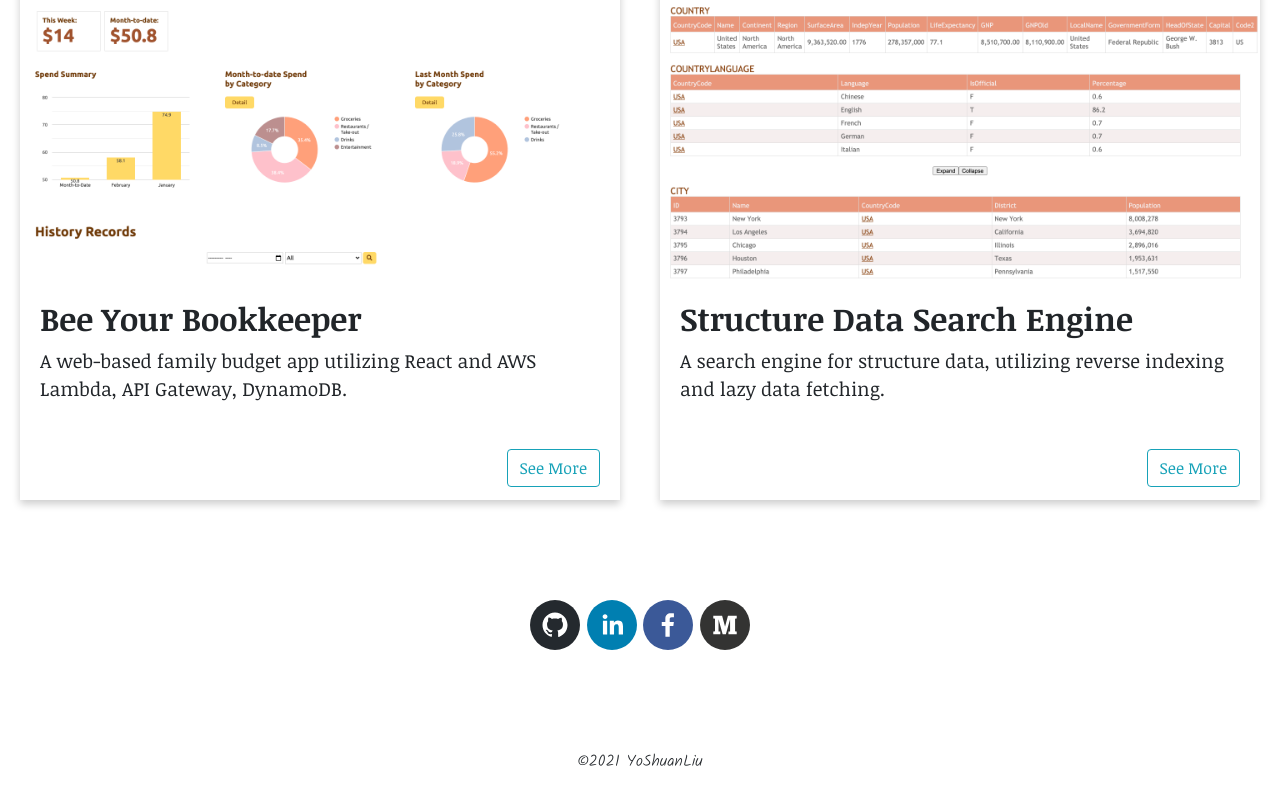
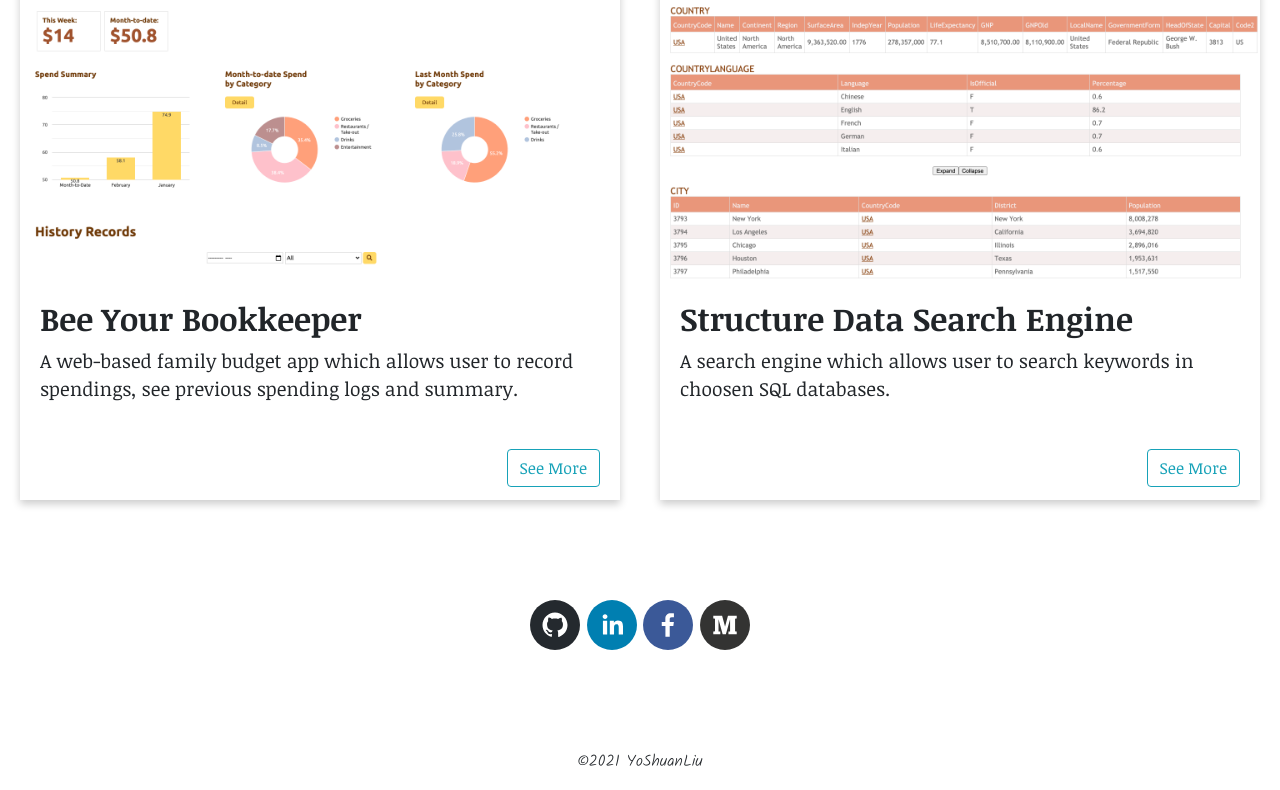
Before and after one commit to yoshuanl/my-profile, a React (Create React App) app: page / in a window 1280 px wide. Shown: the part 927-1717 px from the top of the page. Built offline with nearby package versions, Linux system fonts and the light colour scheme.

Commit message:
format project details

```diff
--- a/src/components/ProjectCards/ProjectCards.js
+++ b/src/components/ProjectCards/ProjectCards.js
@@ -14,8 +14,8 @@ const ProjectCards = () => {
                     <ProjectCard
                         image={beeImage}
                         title="Bee Your Bookkeeper"
-                        description="A web-based family budget app utilizing React and AWS Lambda, API Gateway, DynamoDB."
-                        details="To Be Add"
+                        description="A web-based family budget app which allows user to record spendings, see previous spending logs and summary."
+                        details={["Language: Javascript", "Frontend: React, Redux", "Backend: AWS serverless backend (Lambda, API Gateway, DynamoDB).",]}
                         demo="https://master.da8crtrtwkv7x.amplifyapp.com/yourbee/"
                     />
                 </Col>
@@ -23,8 +23,8 @@ const ProjectCards = () => {
                     <ProjectCard
                         image={sqlImage}
                         title="Structure Data Search Engine"
-                        description="A search engine for structure data, utilizing reverse indexing and lazy data fetching."
-                        details="To Be Add"
+                        description="A search engine which allows user to search keywords in choosen SQL databases."
+                        details={["Languages: Python, Javascript, SQL", "Frontend: jQuery", "Database: utilize invert indexing in Firebase",]}
                         demo="https://yoshuanl.github.io/searchEngine.github.io/"
                         sourceCode="https://github.com/yoshuanl/searchEngine.github.io" />
                 </Col>
--- a/src/containers/ProjectCard/ProjectCard.js
+++ b/src/containers/ProjectCard/ProjectCard.js
@@ -22,6 +22,20 @@ class ProjectCard extends Component {
             sourceButton = <Button variant="outline-info" href={this.props.sourceCode} target="_blank">Source Code</Button>
         }
 
+        var detailArray = [];
+        for (let id in this.props.details) {
+            detailArray.push(
+                {
+                    idx: id,
+                    content: this.props.details[id]
+                }
+            )
+        }
+
+        const detailOutput = detailArray.map(x => {
+            return <li key={x.id}>{x.content}</li>
+        })
+
         return (
             <ReactCardFlip isFlipped={this.state.isFlipped} flipDirection="vertical">
                 <div className="Card">
@@ -36,8 +50,8 @@ class ProjectCard extends Component {
                 </div>
                 <div className="Card" onMouseLeave={(event) => this.flipHandler(event)}>
                     <div className="Description" >
-                        <p>{this.props.details}</p> <br />
-                        <Button variant="outline-info" href={this.props.demo} target="_blank" margin="5px">Demo</Button>{' '}
+                        <ul>{detailOutput}</ul> <br />
+                        <Button variant="outline-info" href={this.props.demo} target="_blank">Demo</Button>{' '}
                         {sourceButton}
                     </div>
                 </div>
```
